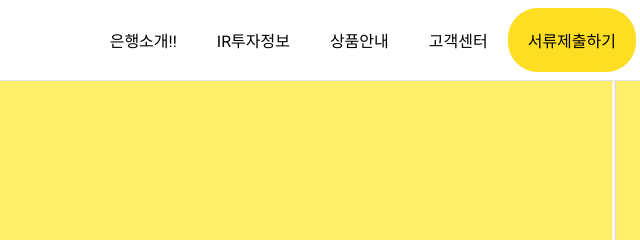
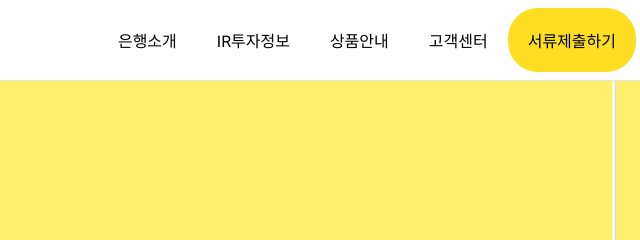
Before and after one commit to kkwonju/2023_kkb, a plain HTML site: page kb/index.html in a window 1280 px wide. Shown: the top 240 px of the page, 484-1124 px from the left. Drawn offline with nearby package versions, Linux system fonts and the light colour scheme.

Commit message:
배포 수정 완료

```diff
--- a/kb/index.html
+++ b/kb/index.html
@@ -34,7 +34,7 @@
       <nav class="menu-box-1">
         <ul class="flex height-100p">
           <li>
-            <a href="#" class="height-100p flex flex-ai-c">은행소개!!</a>
+            <a href="#" class="height-100p flex flex-ai-c">은행소개</a>
             <div class="con-min-width">
               <div class="con">
                 <ul class="flex">
```
